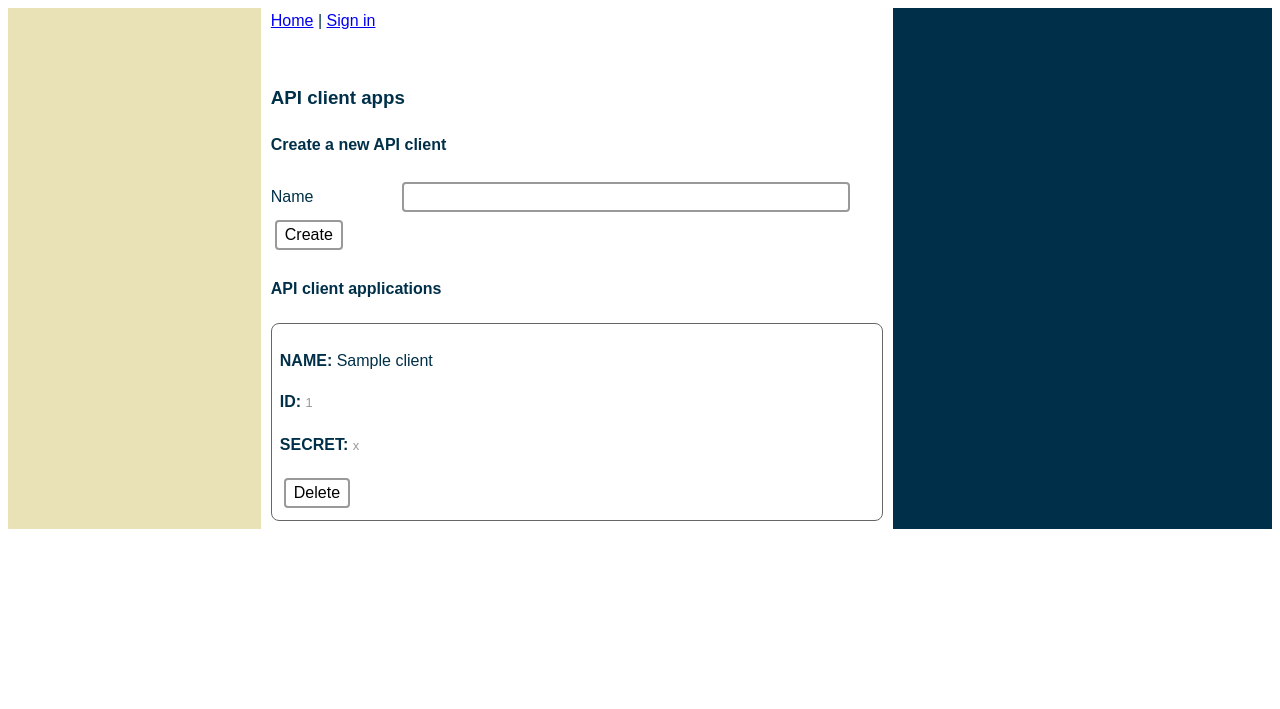
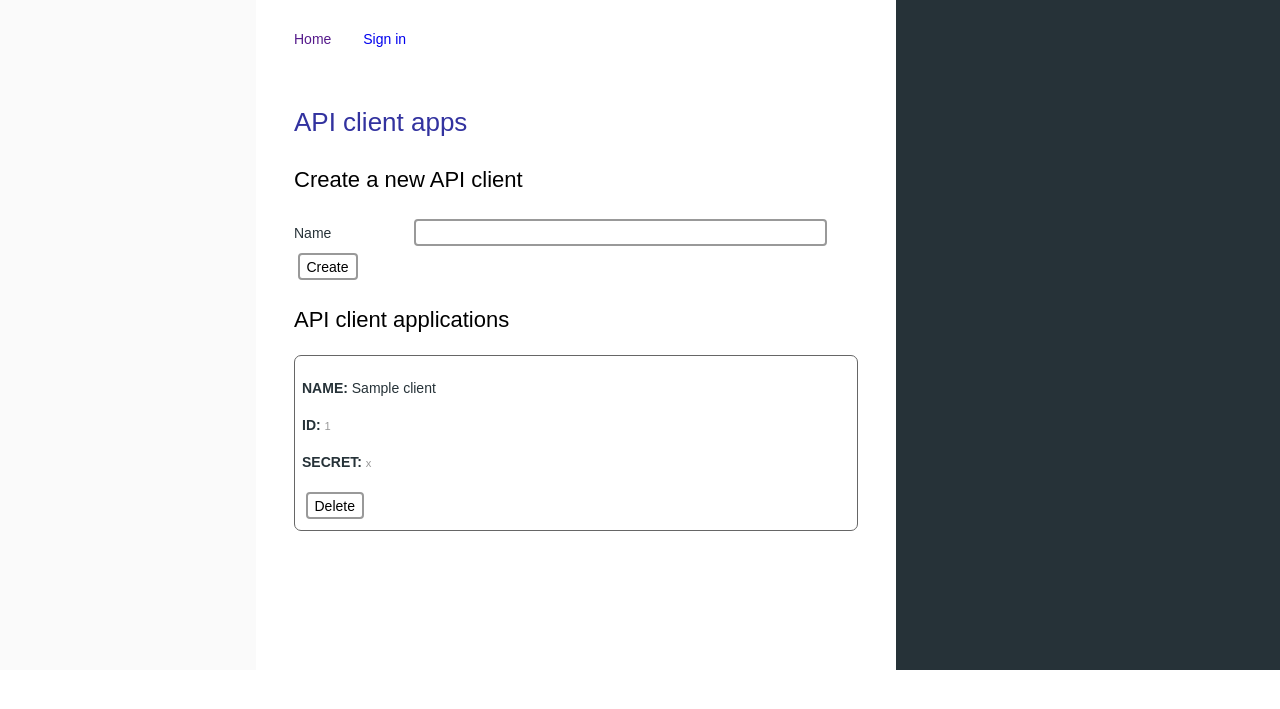
Before and after one commit to scott2b/Webster, a Python web app: template templates/clients.html in a window 1280 px wide. Shown: the top 709 px of the page. Run offline with Jinja, Linux system fonts and the light colour scheme; the template is opened without the code that fills it: most values are stand-ins (such as "Sample title", 1, 10 or a date in 2020); form fields are guessed from the names that the template uses.

Commit message:
style cleanup

```diff
--- a/app/starlette/admin.py
+++ b/app/starlette/admin.py
@@ -105,6 +105,6 @@ router = Router(
     routes = [
         Route('/users/{user_id:int}', admin_user, name='user', methods=['GET', 'POST']),
         Route('/users', admin_users, name='users', methods=['GET', 'POST']),
-        Route('/', admin, methods=['GET']),
+        Route('/', admin, name='home', methods=['GET']),
     ]
 )
--- a/app/starlette/auth.py
+++ b/app/starlette/auth.py
@@ -51,8 +51,8 @@ async def reset_password(request):
 
 router = Router(
     routes = [
-        Route('/login', login, methods=['GET', 'POST']),
-        Route('/logout', logout),
-        Route('/reset-password', reset_password, methods=['GET', 'POST']),
+        Route('/login', login, name='login', methods=['GET', 'POST']),
+        Route('/logout', logout, name='logout'),
+        Route('/reset-password', reset_password, name='password_reset', methods=['GET', 'POST']),
     ]
 )
--- a/app/starlette/routing.py
+++ b/app/starlette/routing.py
@@ -18,10 +18,10 @@ from starlette.staticfiles import StaticFiles
 from . import user, auth, api, oauth2, admin
 
 routes = [
-    Route('/', user.homepage, methods=['GET', 'POST']),
+    Route('/', user.homepage, name='home', methods=['GET', 'POST']),
     Route('/apps', oauth2.client_apps, name='apps', methods=['GET', 'POST']),
     Mount('/static', StaticFiles(directory="static"), name='static'),
-    Mount('/auth', app=auth.router),
+    Mount('/auth', app=auth.router, name='auth'),
     Route('/profile', user.profile, name='user_profile', methods=['GET', 'POST']),
     Mount('/admin', admin.router, name='admin'),
     Mount('/v0.1', app=api.router),
--- a/static/site.css
+++ b/static/site.css
@@ -1,14 +1,66 @@
 body {
-  padding: none;
+  margin: 0 0;
+  padding: 0 0;
+  font-family: Roboto, sans-serif;
+  font-size: 14px;
+  font-weight: 400;
+  line-height: 1.5em;
+  color: rgb(51, 51, 51);
+  text-align: left;
+}
+
+h1 {
+    margin-top: 0px;
+    margin-bottom: 0.5em;
+    font-family: Montserrat, sans-serif;
+    font-weight: 400;
+    font-size: 1.85714em;
+    line-height: 1.6em;
+    color: rgb(50, 50, 159);
+    margin-top: 0px;
+    margin-bottom: 0.5em;
+}
+
+h2 {
+    font-family: Montserrat, sans-serif;
+    font-weight: 400;
+    font-size: 1.57143em;
+    line-height: 1.6em;
+    color: black;
+    text-align: left;
+}
+
+
+h3 {
+  font-family: Roboto, sans-serif;
+  line-height: 1.5em;
+  color: rgb(51, 51, 51);
+  text-align: left;
+}
+
+div.nav ul {
+  list-style: none;
+  margin-left: 0;
+  text-align: left;
+  padding: 0;
+}
+
+div.nav ul>li {
+  display: inline-block;
+  margin-right: 2em;
+}
+
+div.nav ul>li>a {
+  text-decoration: none;
 }
 
 :root {
   --error: #d62828;
   --warn: #f77f00;
   --info: #003049;
-  --primary: #003049;
+  --primary: rgb(38, 50, 56);
   --secondary: #fcbf49;
-  --bg: #eae2b7;
+  --bg: rgb(250, 250, 250);
 }
 
 section#page {
@@ -75,10 +127,18 @@ div.right-sidebar {
 }
 
 
+div.content {
+  padding: 2em;
+}
 
-.nav {
+div.nav {
   grid-column: 2 / 3;
   grid-row: 1;
+  margin: 1em 2em 0 2em;
+}
+
+div.nav li.active>a {
+  text-decoration: underline;
 }
 
 .header {
@@ -129,3 +189,11 @@ ul.errors {
   list-style: none;
   color: var(--error);
 }
+
+span.check {
+  padding: 10px;
+  background-image:url('/static/icons/check-24px.svg');
+  background-size: 24px;
+  background-repeat: no-repeat;
+}
+}
--- a/templates/_nav.html
+++ b/templates/_nav.html
@@ -1,14 +1,16 @@
   <div class="nav">
-    <a href="/">Home</a>
+    <ul>
+    <li {% if request.url==request.url_for('home') %}class="active"{% endif %}><a href="{{ request.url_for('home') }}">Home</a></li>
     {% if request.user.is_authenticated %}
-    | <a href="/profile">Profile</a>
-    | <a href="/apps">Apps</a>
-    | <a href="{{request.url_for('api_docs')}}" target="api_docs">API docs</a>
-      {% if request.user.is_superuser %}
-        | <a href="/admin">Admin</a>
-      {% endif %}
-    | <a href="/auth/logout">Sign out</a>
-    {% else %}
-    | <a href="/auth/login">Sign in</a>
+        <li {% if request.url==request.url_for('user_profile') %}class="active"{% endif %}><a href="{{ request.url_for('user_profile') }}">Profile</a></li>
+        <li {% if request.url==request.url_for('apps') %}class="active"{% endif %}><a href="{{ request.url_for('apps') }}">Apps</a></li>
+        <li><a href="{{request.url_for('api_docs')}}" target="api_docs">API docs</a></li>
+          {% if request.user.is_superuser %}
+            <li {% if request.url==request.url_for('admin:home') %}class="active"{% endif %}><a href="{{ request.url_for('admin:home') }}">Admin</a></li>
+          {% endif %}
+        <li><a href="{{ request.url_for('auth:logout') }}">Sign out</a></li>
+        {% else %}
+        <li {% if request.url==request.url_for('auth:login') %}class="active"{% endif %}><a href="/auth/login">Sign in</a></li>
     {% endif %}
+    </ul>
   </div>
--- a/templates/admin/admin.html
+++ b/templates/admin/admin.html
@@ -1,7 +1,6 @@
 {% extends "base.html" %}
 
 {% block content %}
-<ul>
-  <li><a href="/admin/users">Users</a></li>
-</ul>
+  <h1>Admin console</h1>
+  <h2><a href="/admin/users">Users</a></h2>
 {% endblock content %}
--- a/templates/base.html
+++ b/templates/base.html
@@ -15,8 +15,10 @@
 
   {% include "_nav.html" %}
 
+  <div class="content">
   {% block content %}
   {% endblock content %}
+  </div>
 
 </section>
 
--- a/templates/clients.html
+++ b/templates/clients.html
@@ -1,20 +1,6 @@
-<!doctype html>
-<html>
-<head>
-	<title>Home</title>
-    <link href="/static/site.css" rel="stylesheet">
-</head>
-<body>
+{% extends "base.html" %}
 
-{% include "_messages.html" %}
-
-<section id="page">
-
-  <div class="left-sidebar"></div>
-  <div class="right-sidebar"></div>
-
-  {% include "_nav.html" %}
-
+{% block content %}
   <style>
     .api-key {
       font-size: 80%;
@@ -27,15 +13,15 @@
   </style>
 
   <div class="api">
-    <h3>API client apps</h3>
-    <h4>Create a new API client</h4>
+    <h1>API client apps</h1>
+    <h2>Create a new API client</h2>
     <form method="POST" action="{{ request.url_for('apps') }}">
       {% with form=form %}
         {% include "forms/client.html" %}
       {% endwith %}
         <input type="submit" value="Create" name="client-create" />
     </form>
-    <h4>API client applications</h4>
+    <h2>API client applications</h2>
     {% for client in api_clients %}
         <div class="client-app">
         <p><strong>NAME:</strong> {{ client.name }}</p>
@@ -49,8 +35,5 @@
         </div>
     {% endfor %}
   </div>
-<section>
 
-</body>
-
-</html>
+{% endblock content %}
```
Also changed, not shown: templates/admin/user-list.html (+14 -3 lines), templates/user.html (+5 -20 lines), static/icons/check-24px.svg (added).
